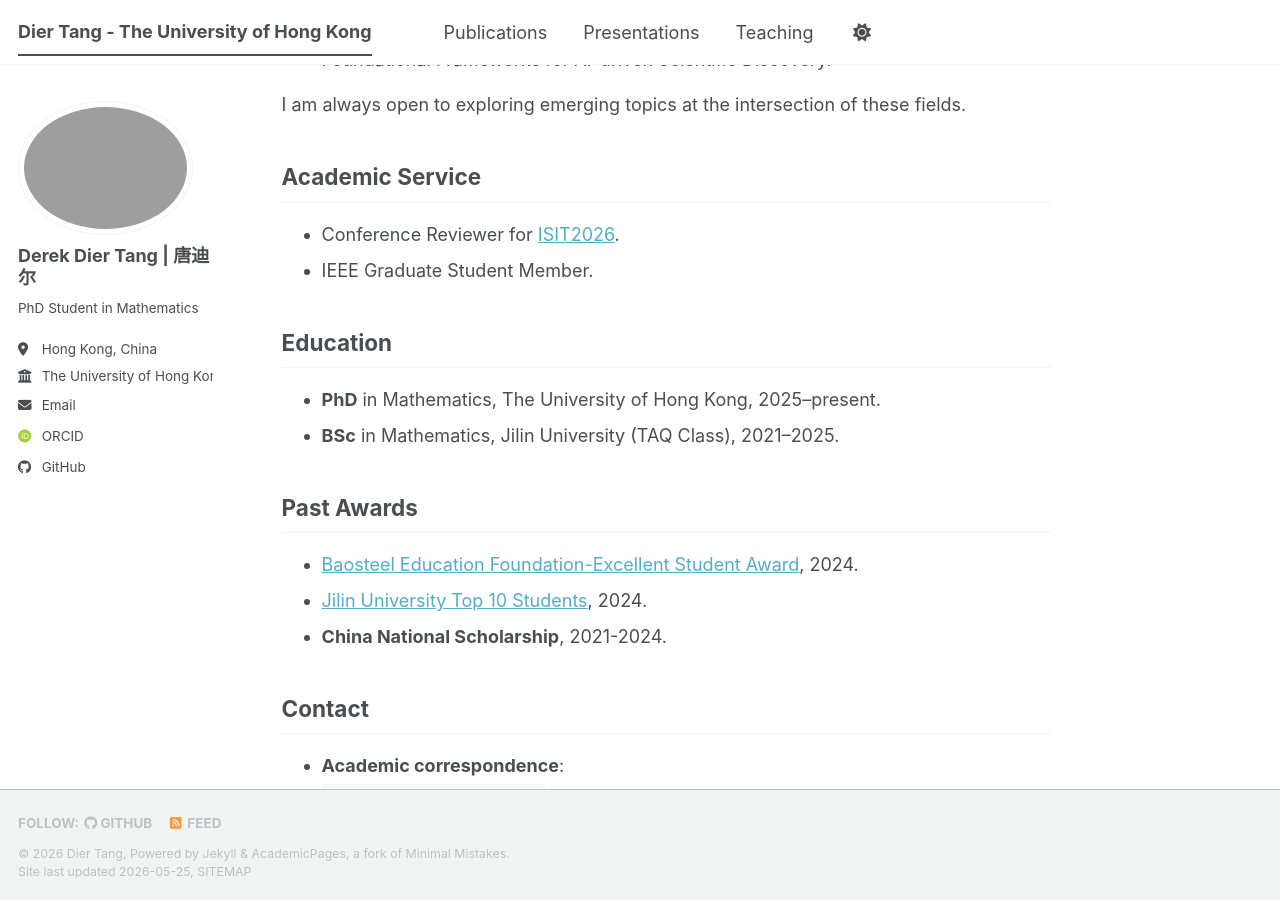
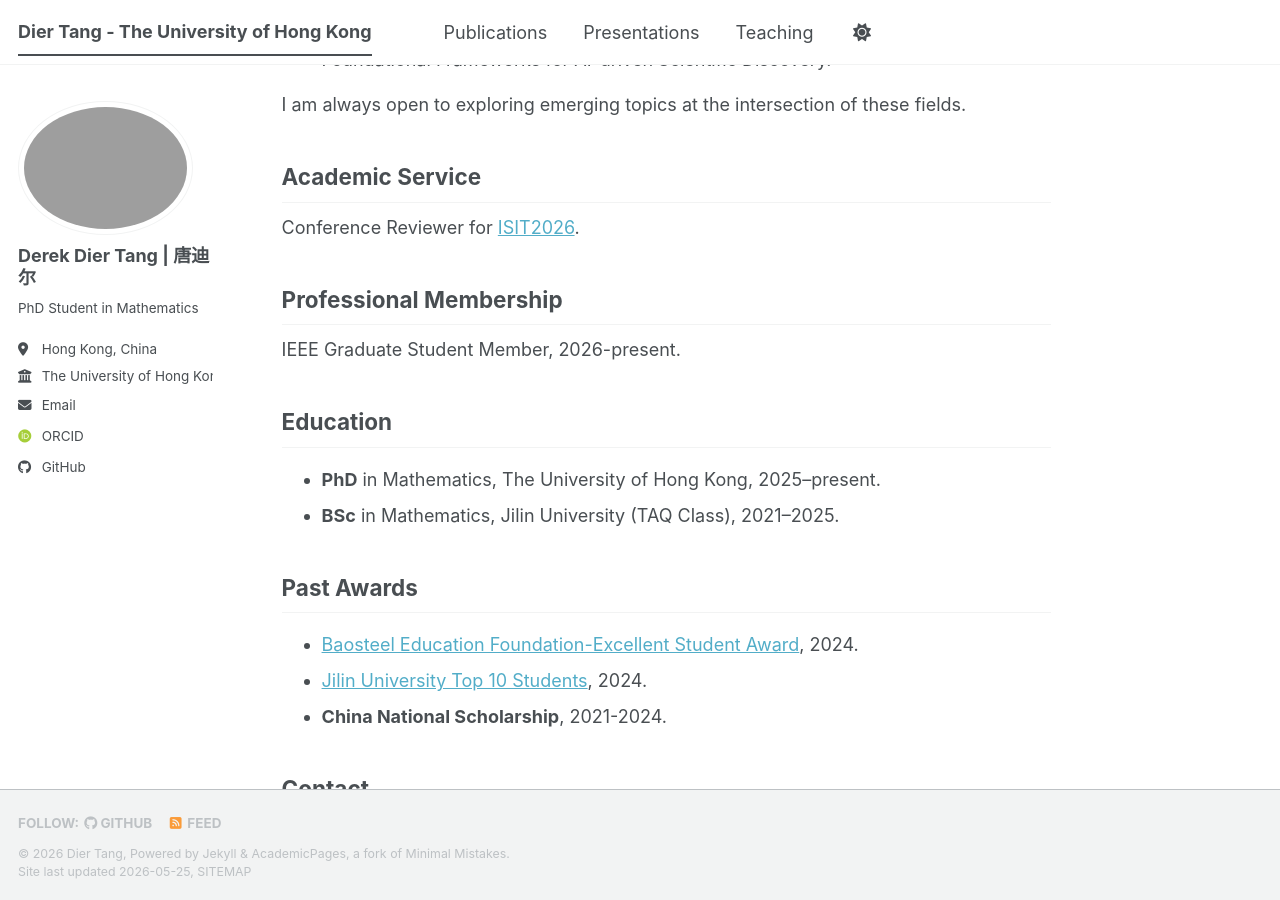
Before and after one commit to TangDier03/tangdier03.github.io, a Jekyll site: the page built from _pages/about.md, in a window 1280 px wide and 900 px high, scrolled down 509 px. Built offline with Jekyll 4.4.1, drawn with Linux system fonts in a browser that asks for light colours; some web fonts are replaced; a script bundle is joined from its source files by our own code; library files that are not in the unit come from our copies.

Commit message:
Update about.md

```diff
--- a/_pages/about.md
+++ b/_pages/about.md
@@ -26,8 +26,14 @@ I am always open to exploring emerging topics at the intersection of these field
 
 ## Academic Service
 
-- Conference Reviewer for [ISIT2026](https://2026.ieee-isit.org/).
-- IEEE Graduate Student Member.
+Conference Reviewer for [ISIT2026](https://2026.ieee-isit.org/).
+
+
+
+## Professional Membership
+
+IEEE Graduate Student Member, 2026-present.
+
 
 
 ## Education
```
